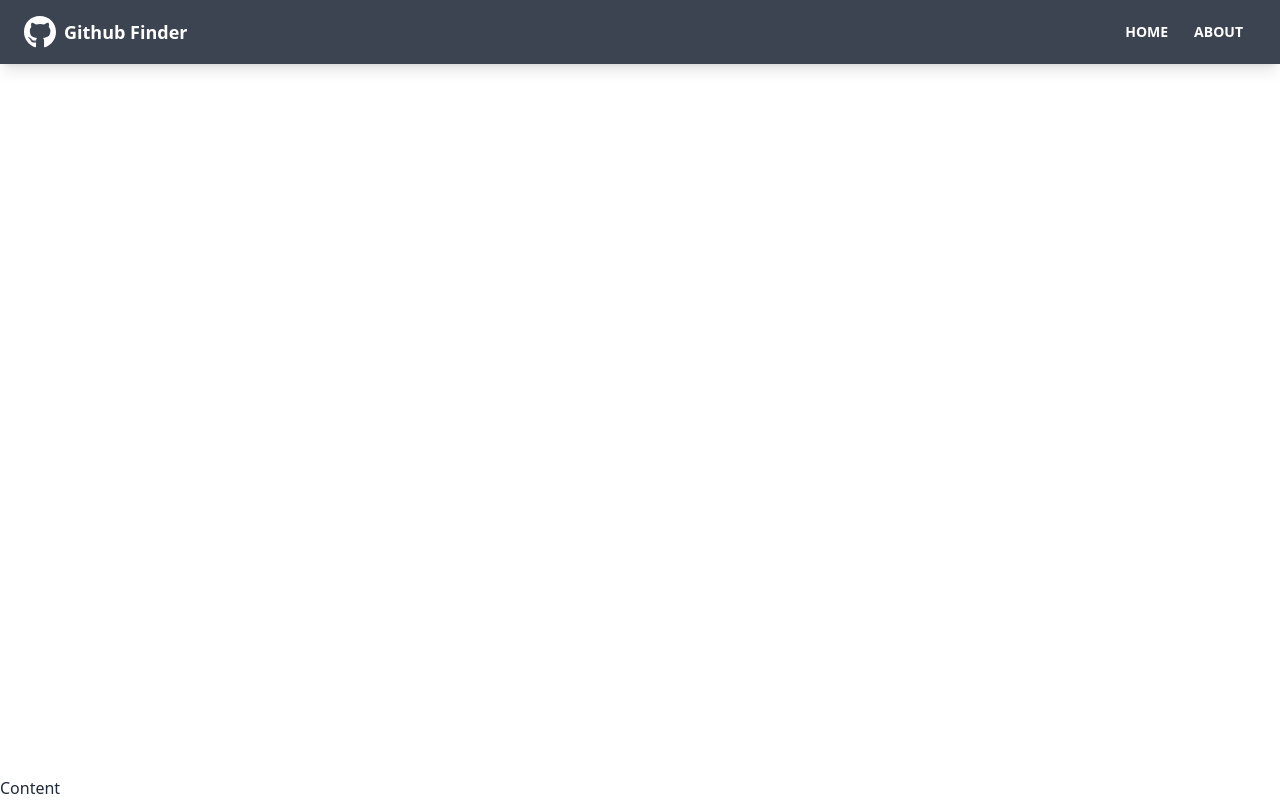
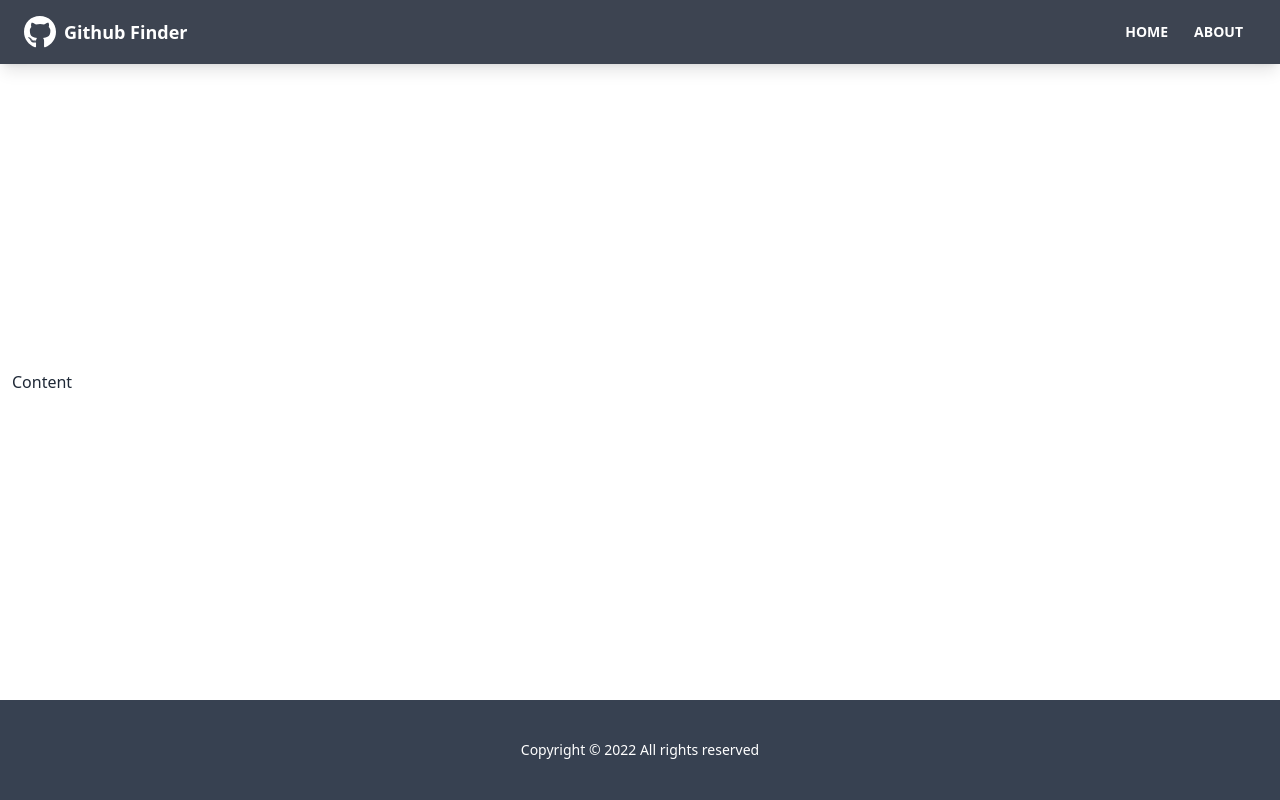
Before and after one commit to berkerkls/github-finder, a React (Create React App) app: page / in a window 1280 px wide. Built offline with nearby package versions, Linux system fonts and the light colour scheme; the HTML template or start-up script is replaced by a standard one.

Commit message:
footer comp added

```diff
--- a/src/App.js
+++ b/src/App.js
@@ -1,12 +1,14 @@
 import {BrowserRouter as Router, Route} from "react-router-dom"
 import Navbar from "./components/layouts/Navbar";
+import Footer from "./components/layouts/Footer";
 
 function App() {
   return (
     <Router>
       <div className="flex flex-col justify-between h-screen">
         <Navbar />
-        <main>Content</main>
+        <main className="container mx-auto px-3 pb-12">Content</main>
+        <Footer />
       </div>
     </Router>
   );
--- /dev/null
+++ b/src/components/layouts/Footer.jsx
@@ -0,0 +1,12 @@
+
+function Footer() {
+    const footerDate = new Date().getFullYear()
+
+  return (
+    <footer className="footer p-10 bg-gray-700 text-primary-content footer-center">
+        <p>Copyright &copy; {footerDate} All rights reserved</p>
+    </footer>
+  )
+}
+
+export default Footer
```
